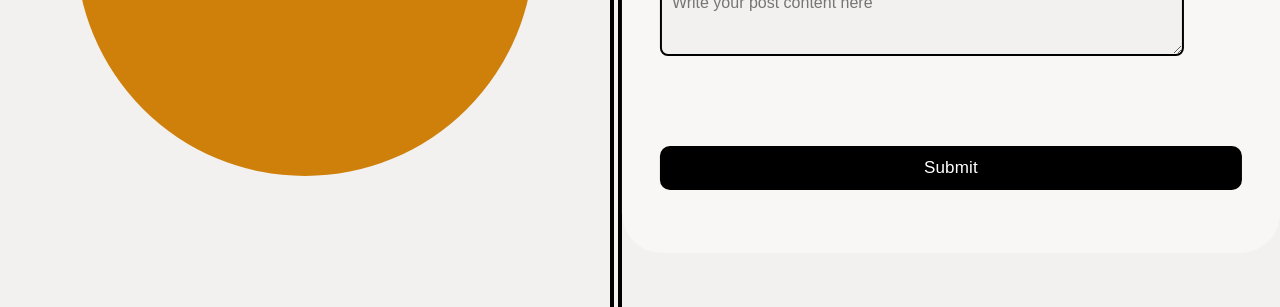
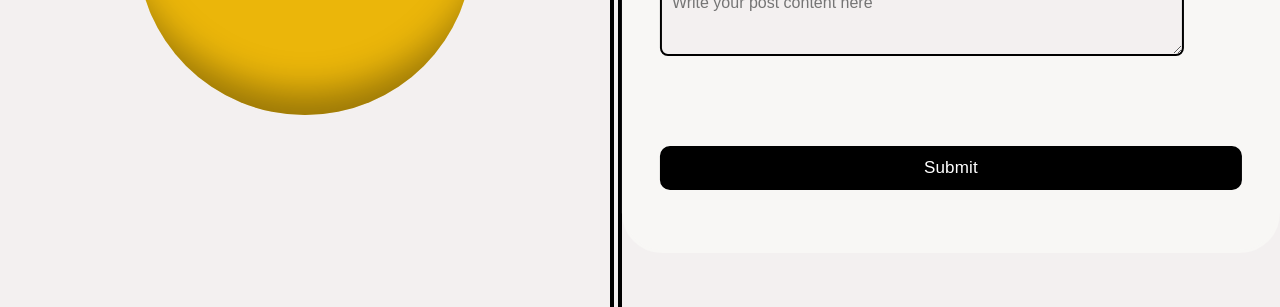
Before and after one commit to ShakeelKhan1998/Web-APIs-Personal-Blog, a plain HTML site: page index.html in a window 1280 px wide. Shown: the part 493-800 px from the top of the page. Drawn offline with nearby package versions, Linux system fonts and the light colour scheme.

Commit message:
initial commit

```diff
--- a/assets/css/style.css
+++ b/assets/css/style.css
@@ -108,6 +108,8 @@ textarea {
 .image {
     width: 50%;
     font-size: 50px;
+    font-family: Impact, Haettenschweiler, 'Arial Narrow Bold', sans-serif;
+    color: #f3f0f0;
     text-align: center;
     display:flex;
     justify-content: center;
@@ -116,9 +118,10 @@ textarea {
 }
 .image-background {
     aspect-ratio: 1;
-    width: 75%;
+    width: 55%;
     border-radius: 50%;
-    background-color: rgb(206, 128, 11);
+    background-color: rgb(235, 182, 10);
+    box-shadow: rgba(0, 0, 0, 0.35) 0px -50px 36px -28px inset;
     display:flex;
     justify-content: center;
     align-items: center;
```
